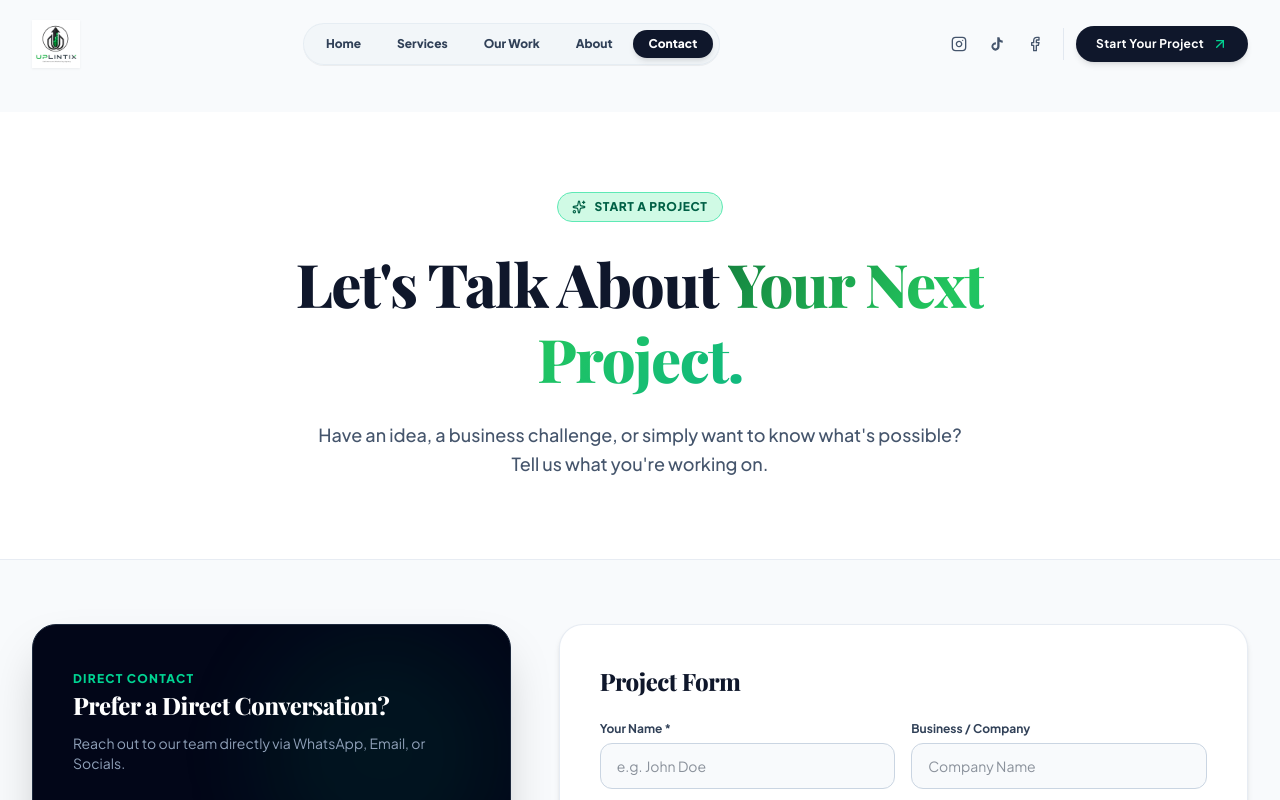
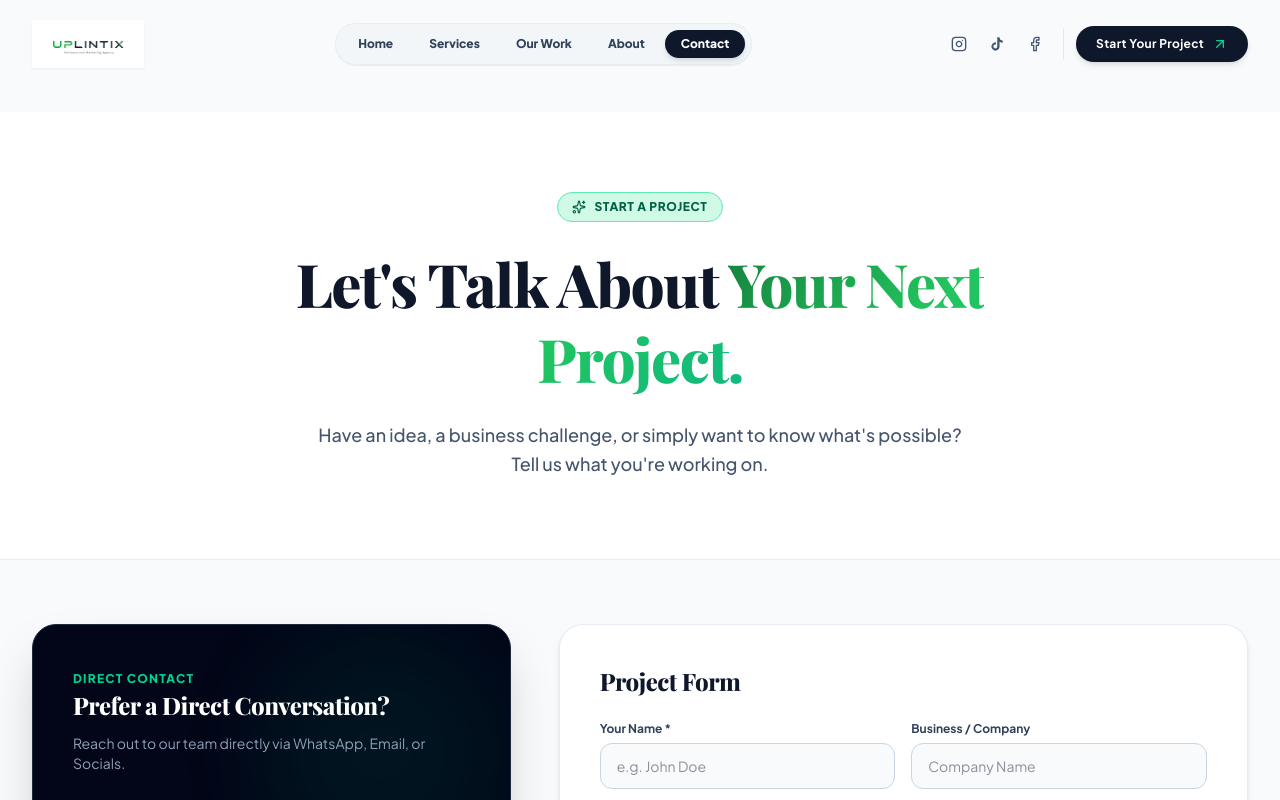
Before and after one commit to mhaseeb6662-spec/Uplintix, a React (Vite) app: page /contact in a window 1280 px wide. Shown: the top 800 px of the page. Built offline with nearby package versions, Linux system fonts and the light colour scheme; a web font is replaced by a local one.

Commit message:
Update website logo to uploaded image

```diff
--- a/src/components/BrandLogo.jsx
+++ b/src/components/BrandLogo.jsx
@@ -8,11 +8,9 @@ export default function BrandLogo({
   return (
     <div className={`inline-flex items-center group ${className}`}>
       <img
-        src="/uplintix-logo.png"
+        src="/uplintix-logo-new.jpg"
         alt="UPLINTIX Software and Marketing Agency"
-        className={`h-10 sm:h-12 w-auto object-contain transition-transform duration-300 group-hover:scale-105 ${
-          theme === 'dark' ? 'brightness-120 drop-shadow-[0_0_12px_rgba(34,197,94,0.3)]' : 'drop-shadow-xs'
-        } ${imgClassName}`}
+        className={`h-10 sm:h-12 w-auto object-contain transition-transform duration-300 group-hover:scale-105 drop-shadow-xs ${imgClassName}`}
       />
     </div>
   );
```
Also changed, not shown: public/uplintix-logo-new.jpg (added).
